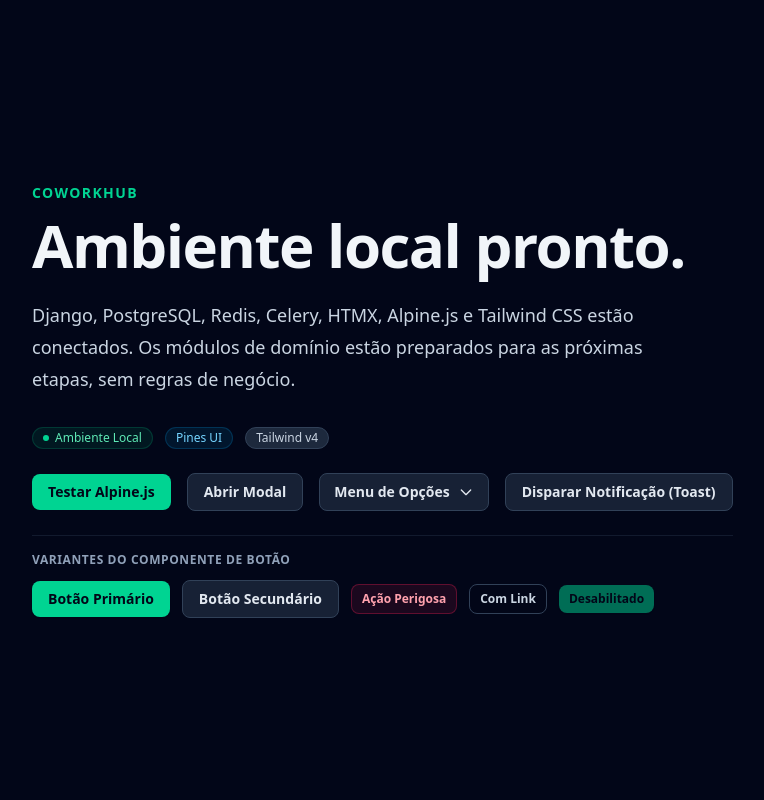
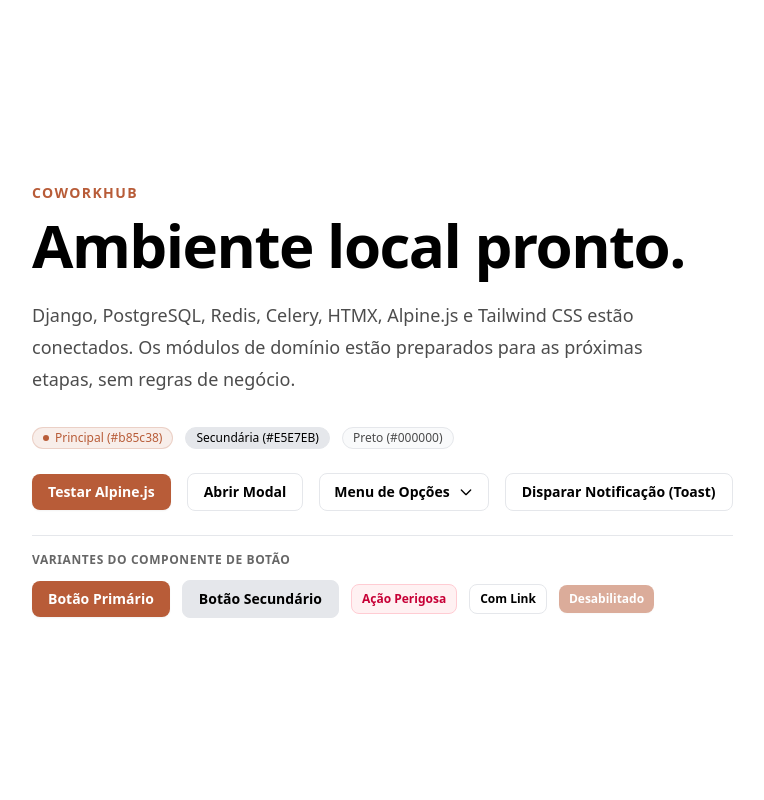
Before and after one commit to micaelsantiago/coworkhub, a Django app: page / in a window 1280 px wide. Shown: the whole page, without its empty margins (248-1012 px from the left). Run offline with Django 5.2, Linux system fonts and the light colour scheme; style sheets or scripts are compiled from the project's sources; parts of the project's set-up code (start-up, migrations or seed data) failed here and were passed over.

Commit message:
feat(frontend): definir paleta de cores com fundo branco, terracota #b85c38 e cinza #e5e7eb

```diff
--- a/assets/css/input.css
+++ b/assets/css/input.css
@@ -2,6 +2,22 @@
 
 @source "../../templates";
 @source "../../apps";
+
+@theme {
+  --color-primary: #b85c38;
+  --color-primary-hover: #a24f2e;
+  --color-primary-active: #8c4224;
+  --color-primary-subtle: #b85c381a;
+
+  --color-secondary: #e5e7eb;
+  --color-secondary-hover: #d1d5db;
+  --color-secondary-muted: #6b7280;
+
+  --color-black: #000000;
+  --color-surface-card: #ffffff;
+  --color-surface-border: #e5e7eb;
+  --color-surface-muted: #f9fafb;
+}
 
 [x-cloak] {
   display: none !important;
--- a/templates/base.html
+++ b/templates/base.html
@@ -8,7 +8,7 @@
     <link rel="stylesheet" href="{% static 'css/app.css' %}?v={% now 'U' %}">
     <script defer src="{% static 'js/app.js' %}?v={% now 'U' %}"></script>
   </head>
-  <body class="min-h-screen bg-slate-950 text-slate-100">
+  <body class="min-h-screen bg-white text-black antialiased">
     {% block content %}{% endblock %}
     {% include "components/toast.html" %}
   </body>
--- a/templates/components/dropdown.html
+++ b/templates/components/dropdown.html
@@ -16,7 +16,7 @@ Exemplo de uso:
   <button
     @click="dropdownOpen = !dropdownOpen"
     type="button"
-    class="inline-flex items-center gap-2 rounded-lg border border-slate-700 bg-slate-800/80 px-3.5 py-2 text-sm font-semibold text-slate-200 transition hover:bg-slate-700 hover:text-white"
+    class="inline-flex items-center gap-2 rounded-lg border border-secondary bg-white px-3.5 py-2 text-sm font-semibold text-black transition hover:bg-secondary"
   >
     <span>{{ trigger_text|default:"Opções" }}</span>
     <svg
@@ -39,19 +39,19 @@ Exemplo de uso:
     x-transition:leave="transition ease-in duration-75"
     x-transition:leave-start="opacity-100 scale-100"
     x-transition:leave-end="opacity-0 scale-95"
-    class="absolute {{ align|default:'right' }}-0 z-50 mt-2 {{ width|default:'w-48' }} origin-top-{{ align|default:'right' }} rounded-lg border border-slate-800 bg-slate-900 p-1 shadow-xl text-sm text-slate-200 focus:outline-hidden"
+    class="absolute {{ align|default:'right' }}-0 z-50 mt-2 {{ width|default:'w-48' }} origin-top-{{ align|default:'right' }} rounded-lg border border-secondary bg-white p-1 shadow-xl text-sm text-black focus:outline-hidden"
     x-cloak
   >
     <div class="py-1">
       {% block dropdown_items %}
-        <a href="#" class="block rounded-md px-3 py-2 text-slate-300 transition hover:bg-slate-800 hover:text-white">
+        <a href="#" class="block rounded-md px-3 py-2 text-black/80 transition hover:bg-secondary hover:text-black">
           Visualizar detalhes
         </a>
-        <a href="#" class="block rounded-md px-3 py-2 text-slate-300 transition hover:bg-slate-800 hover:text-white">
+        <a href="#" class="block rounded-md px-3 py-2 text-black/80 transition hover:bg-secondary hover:text-black">
           Editar informações
         </a>
-        <div class="my-1 border-t border-slate-800"></div>
-        <button type="button" class="block w-full text-left rounded-md px-3 py-2 text-rose-400 transition hover:bg-rose-500/10 hover:text-rose-300">
+        <div class="my-1 border-t border-secondary"></div>
+        <button type="button" class="block w-full text-left rounded-md px-3 py-2 text-rose-600 transition hover:bg-rose-50">
           Excluir
         </button>
       {% endblock %}
--- a/templates/components/modal.html
+++ b/templates/components/modal.html
@@ -36,7 +36,7 @@ Exemplo de uso:
     <button
       @click="modalOpen = true"
       type="button"
-      class="{{ trigger_class|default:'rounded-lg border border-slate-700 bg-slate-800/80 px-4 py-2 font-semibold text-slate-200 transition hover:bg-slate-700 hover:text-white text-sm' }}"
+      class="{{ trigger_class|default:'rounded-lg border border-secondary bg-white px-4 py-2 font-semibold text-black transition hover:bg-secondary text-sm' }}"
     >
       {{ trigger_text }}
     </button>
@@ -58,7 +58,7 @@ Exemplo de uso:
         x-transition:leave-start="opacity-100"
         x-transition:leave-end="opacity-0"
         @click="modalOpen = false"
-        class="absolute inset-0 w-full h-full bg-slate-950/80 backdrop-blur-xs"
+        class="absolute inset-0 w-full h-full bg-black/50 backdrop-blur-xs"
       ></div>
 
       <!-- Caixa de diálogo -->
@@ -71,17 +71,17 @@ Exemplo de uso:
         x-transition:leave="ease-in duration-200"
         x-transition:leave-start="opacity-100 translate-y-0 sm:scale-100"
         x-transition:leave-end="opacity-0 translate-y-4 sm:translate-y-0 sm:scale-95"
-        class="relative w-full max-w-lg rounded-xl border border-slate-800 bg-slate-900 p-6 shadow-2xl text-slate-100"
+        class="relative w-full max-w-lg rounded-xl border border-secondary bg-white p-6 shadow-2xl text-black"
       >
         <!-- Cabeçalho -->
-        <div class="flex items-start justify-between pb-3 border-b border-slate-800/80">
-          <h3 class="text-lg font-semibold text-slate-100">
+        <div class="flex items-start justify-between pb-3 border-b border-secondary">
+          <h3 class="text-lg font-semibold text-black">
             {{ title|default:"Confirmação" }}
           </h3>
           <button
             @click="modalOpen = false"
             type="button"
-            class="rounded-md p-1 text-slate-400 hover:bg-slate-800 hover:text-slate-200 transition"
+            class="rounded-md p-1 text-secondary-muted hover:bg-secondary hover:text-black transition"
           >
             <svg class="h-5 w-5" fill="none" viewBox="0 0 24 24" stroke="currentColor">
               <path stroke-linecap="round" stroke-linejoin="round" stroke-width="2" d="M6 18L18 6M6 6l12 12" />
@@ -90,16 +90,16 @@ Exemplo de uso:
         </div>
 
         <!-- Conteúdo -->
-        <div class="py-4 text-sm text-slate-300 space-y-2">
+        <div class="py-4 text-sm text-black/75 space-y-2">
           {{ content|default:"Você tem certeza de que deseja realizar esta operação?" }}
         </div>
 
         <!-- Rodapé / Ações -->
-        <div class="mt-4 flex justify-end gap-3 pt-3 border-t border-slate-800/80">
+        <div class="mt-4 flex justify-end gap-3 pt-3 border-t border-secondary">
           <button
             @click="modalOpen = false"
             type="button"
-            class="rounded-lg border border-slate-700 px-4 py-2 text-sm font-semibold text-slate-300 hover:bg-slate-800 transition"
+            class="rounded-lg border border-secondary bg-white px-4 py-2 text-sm font-semibold text-black hover:bg-secondary transition"
           >
             {{ cancel_text|default:"Cancelar" }}
           </button>
@@ -108,7 +108,7 @@ Exemplo de uso:
             @click="modalOpen = false"
             type="button"
             {% if hx_action %}{{ hx_action|safe }}{% endif %}
-            class="rounded-lg px-4 py-2 text-sm font-semibold transition {% if confirm_variant == 'danger' %}bg-rose-500 text-white hover:bg-rose-600{% else %}bg-emerald-400 text-slate-950 hover:bg-emerald-300{% endif %}"
+            class="rounded-lg px-4 py-2 text-sm font-semibold transition {% if confirm_variant == 'danger' %}bg-rose-600 text-white hover:bg-rose-700{% else %}bg-primary text-white hover:bg-primary-hover{% endif %}"
           >
             {{ confirm_text|default:"Confirmar" }}
           </button>
--- a/templates/components/toast.html
+++ b/templates/components/toast.html
@@ -45,34 +45,34 @@ Exemplo de inclusão (geralmente inserido uma vez no `base.html`):
       x-transition:leave-end="opacity-0 translate-y-3 scale-95"
       class="pointer-events-auto flex items-center justify-between gap-3 rounded-xl border p-4 shadow-xl text-sm backdrop-blur-md"
       :class="{
-        'border-emerald-500/30 bg-slate-900/95 text-emerald-200': toast.type === 'success',
-        'border-rose-500/30 bg-slate-900/95 text-rose-200': toast.type === 'error',
-        'border-amber-500/30 bg-slate-900/95 text-amber-200': toast.type === 'warning',
-        'border-sky-500/30 bg-slate-900/95 text-sky-200': toast.type === 'info'
+        'border-primary/40 bg-white text-black': toast.type === 'success',
+        'border-rose-200 bg-white text-black': toast.type === 'error',
+        'border-amber-200 bg-white text-black': toast.type === 'warning',
+        'border-sky-200 bg-white text-black': toast.type === 'info'
       }"
     >
       <div class="flex items-center gap-2.5">
         <!-- Ícone de Sucesso -->
         <template x-if="toast.type === 'success'">
-          <svg class="h-5 w-5 text-emerald-400 shrink-0" fill="none" viewBox="0 0 24 24" stroke="currentColor">
+          <svg class="h-5 w-5 text-primary shrink-0" fill="none" viewBox="0 0 24 24" stroke="currentColor">
             <path stroke-linecap="round" stroke-linejoin="round" stroke-width="2" d="M9 12l2 2 4-4m6 2a9 9 0 11-18 0 9 9 0 0118 0z" />
           </svg>
         </template>
         <!-- Ícone de Erro -->
         <template x-if="toast.type === 'error'">
-          <svg class="h-5 w-5 text-rose-400 shrink-0" fill="none" viewBox="0 0 24 24" stroke="currentColor">
+          <svg class="h-5 w-5 text-rose-600 shrink-0" fill="none" viewBox="0 0 24 24" stroke="currentColor">
             <path stroke-linecap="round" stroke-linejoin="round" stroke-width="2" d="M12 8v4m0 4h.01M21 12a9 9 0 11-18 0 9 9 0 0118 0z" />
           </svg>
         </template>
         <!-- Mensagem -->
-        <span class="font-medium text-slate-100" x-text="toast.message"></span>
+        <span class="font-medium text-black" x-text="toast.message"></span>
       </div>
 
       <!-- Botão Fechar -->
       <button
         @click="removeToast(toast.id)"
         type="button"
-        class="text-slate-400 hover:text-slate-200 transition shrink-0 p-1"
+        class="text-secondary-muted hover:text-black transition shrink-0 p-1"
       >
         <svg class="h-4 w-4" fill="none" viewBox="0 0 24 24" stroke="currentColor">
           <path stroke-linecap="round" stroke-linejoin="round" stroke-width="2" d="M6 18L18 6M6 6l12 12" />
--- a/templates/home.html
+++ b/templates/home.html
@@ -5,29 +5,29 @@
 {% block content %}
   <main class="mx-auto flex min-h-screen max-w-3xl items-center px-6 py-16">
     <section>
-      <p class="mb-3 text-sm font-semibold uppercase tracking-widest text-emerald-400">Coworkhub</p>
-      <h1 class="text-4xl font-bold tracking-tight sm:text-6xl">Ambiente local pronto.</h1>
-      <p class="mt-6 max-w-2xl text-lg leading-8 text-slate-300">
+      <p class="mb-3 text-sm font-bold uppercase tracking-widest text-primary">Coworkhub</p>
+      <h1 class="text-4xl font-bold tracking-tight text-black sm:text-6xl">Ambiente local pronto.</h1>
+      <p class="mt-6 max-w-2xl text-lg leading-8 text-black/70">
         Django, PostgreSQL, Redis, Celery, HTMX, Alpine.js e Tailwind CSS estão conectados.
         Os módulos de domínio estão preparados para as próximas etapas, sem regras de negócio.
       </p>
       <!-- Demonstração de Componentes Reutilizáveis -->
       <div class="mt-8 space-y-6">
         <div class="flex flex-wrap items-center gap-3">
-          {% include "components/badge.html" with text="Ambiente Local" variant="success" dot=True %}
-          {% include "components/badge.html" with text="Pines UI" variant="info" %}
-          {% include "components/badge.html" with text="Tailwind v4" variant="neutral" %}
+          {% include "components/badge.html" with text="Principal (#b85c38)" variant="primary" dot=True %}
+          {% include "components/badge.html" with text="Secundária (#E5E7EB)" variant="secondary" %}
+          {% include "components/badge.html" with text="Preto (#000000)" variant="neutral" %}
         </div>
 
         <div class="flex flex-wrap items-center gap-4" x-data="{ checked: false }">
           <button
-            class="rounded-lg bg-emerald-400 px-4 py-2 font-semibold text-slate-950 transition hover:bg-emerald-300 text-sm"
+            class="rounded-lg bg-primary px-4 py-2 font-semibold text-white transition hover:bg-primary-hover text-sm shadow-xs"
             type="button"
             @click="checked = !checked"
           >
             Testar Alpine.js
           </button>
-          <span class="self-center text-emerald-300 text-sm" x-show="checked" x-cloak>Funcionando.</span>
+          <span class="self-center text-primary text-sm font-medium" x-show="checked" x-cloak>Funcionando.</span>
 
           <!-- Modal Reutilizável -->
           {% include "components/modal.html" with modal_id="demo-modal" title="Modal Reutilizável (Pines UI)" trigger_text="Abrir Modal" content="Este modal foi extraído para templates/components/modal.html. Suporta foco acessível (focus-trap), fechamento com Esc ou clique fora, e parâmetros dinâmicos via Django." %}
@@ -39,15 +39,15 @@
           <button
             @click="$dispatch('toast', { message: 'Notificação do Coworkhub via Alpine/HTMX!', type: 'success' })"
             type="button"
-            class="rounded-lg border border-slate-700 bg-slate-800/80 px-4 py-2 text-sm font-semibold text-slate-200 transition hover:bg-slate-700 hover:text-white"
+            class="rounded-lg border border-secondary bg-white px-4 py-2 text-sm font-semibold text-black transition hover:bg-secondary"
           >
             Disparar Notificação (Toast)
           </button>
         </div>
 
         <!-- Demonstração do Componente de Botões -->
-        <div class="pt-4 border-t border-slate-800/60">
-          <p class="text-xs font-semibold uppercase tracking-wider text-slate-400 mb-3">Variantes do Componente de Botão</p>
+        <div class="pt-4 border-t border-secondary">
+          <p class="text-xs font-semibold uppercase tracking-wider text-black/60 mb-3">Variantes do Componente de Botão</p>
           <div class="flex flex-wrap items-center gap-3">
             {% include "components/button.html" with text="Botão Primário" variant="primary" %}
             {% include "components/button.html" with text="Botão Secundário" variant="secondary" %}
```
Also changed, not shown: templates/components/badge.html (+18 -10 lines), templates/components/button.html (+12 -12 lines), templates/components/slide_over.html (+9 -9 lines).
